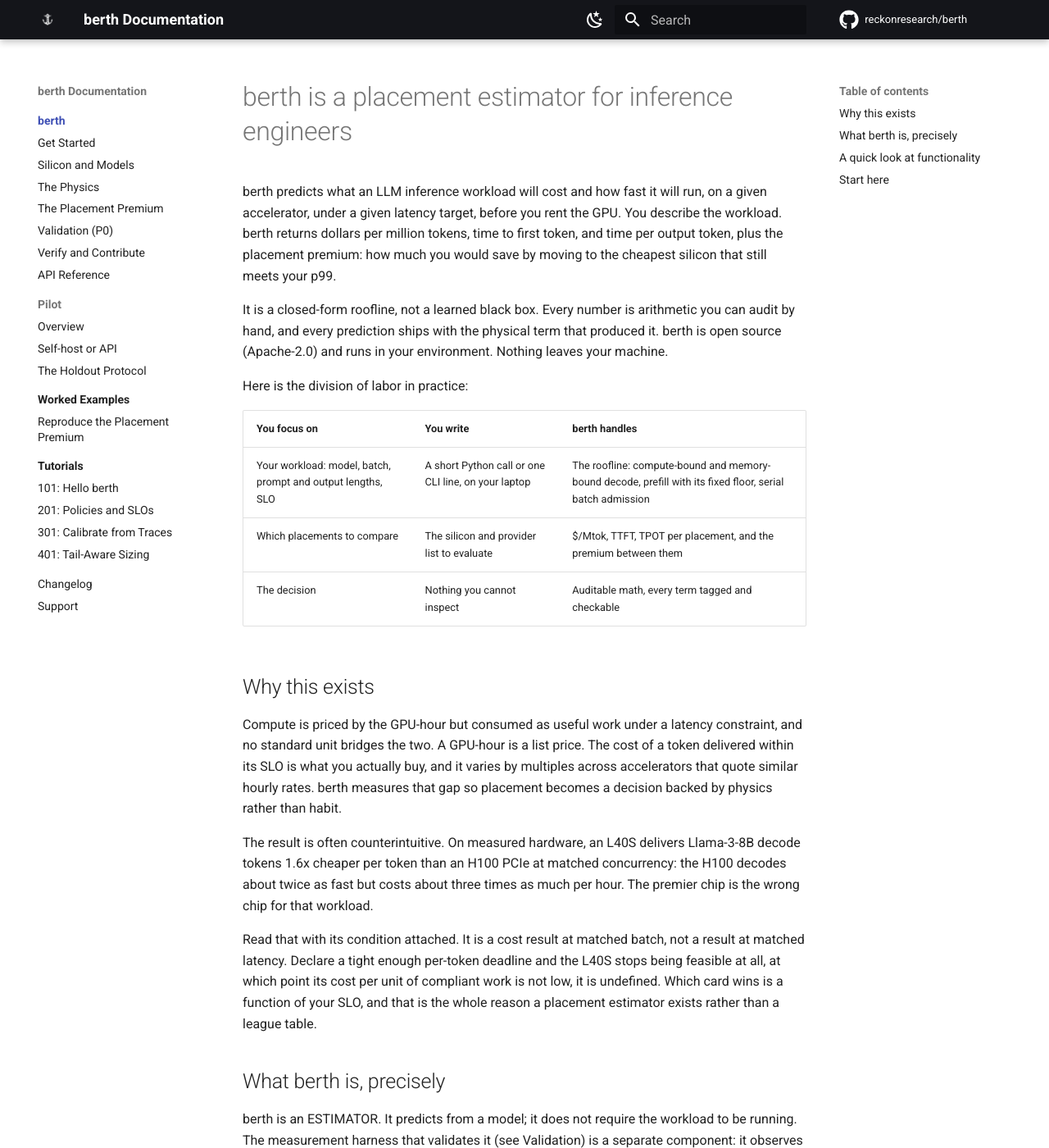
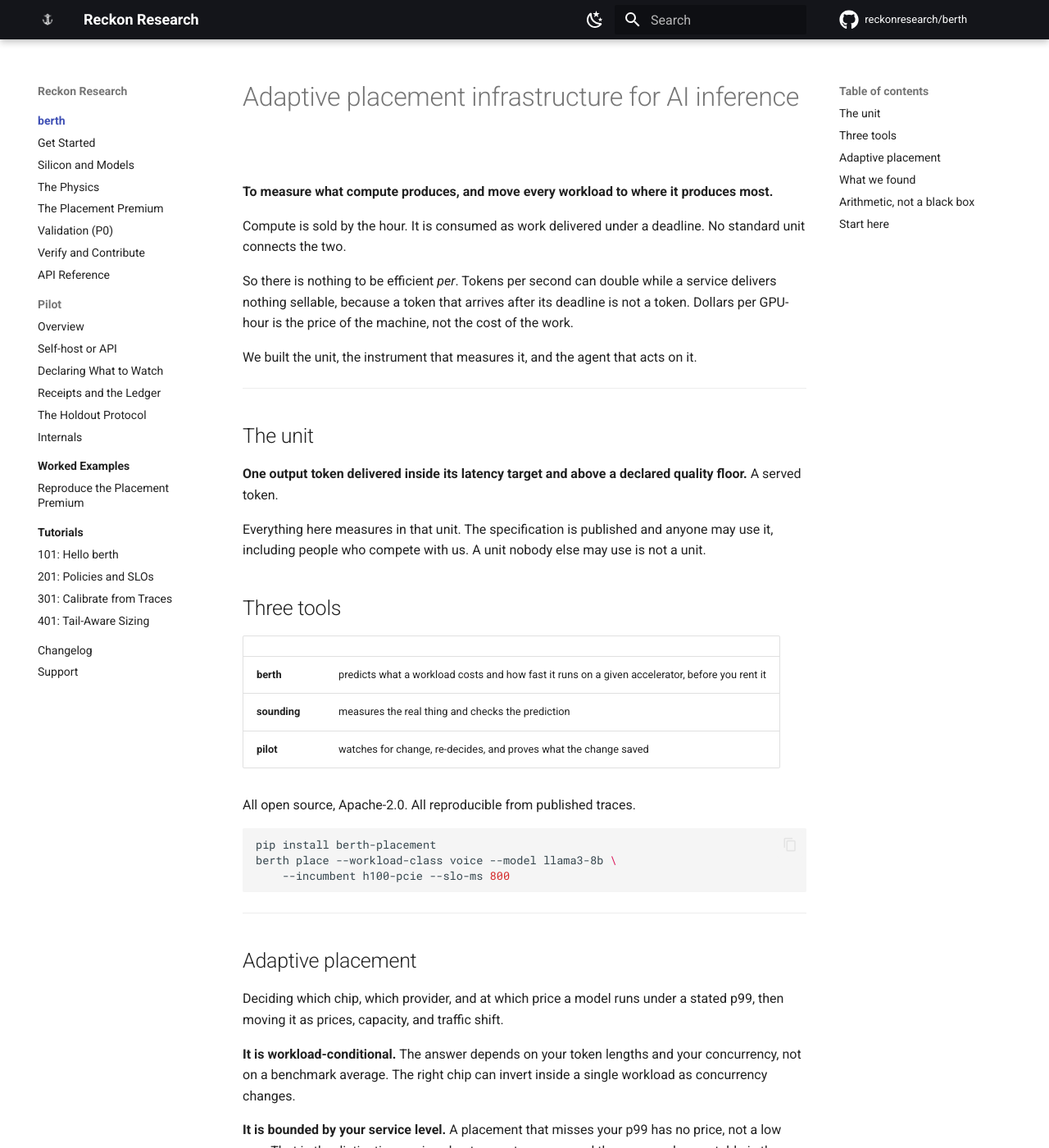
Before and after one commit to reckonresearch/berth-docs, an MkDocs documentation site: the page built from docs/index.md, in a window 1280 px wide and 1400 px high. Shown: the whole window at 82% size. Built offline with MkDocs 1.6.1 and Material for MkDocs 9.7.7, drawn with Linux system fonts in a browser that asks for light colours; comment, search, counter and statistics services are not loaded; some of the changed text lies outside the part shown.

Commit message:
docs(index): the category, not one tool
The index described berth alone. A visitor never learned sounding or pilot
existed, and the site name said berth Documentation, which quietly claimed the
company is one tool.

Now it leads with adaptive placement infrastructure and the mission, then the
unit, then three tools in one line each.

````diff
--- a/docs/index.md
+++ b/docs/index.md
@@ -1,71 +1,129 @@
-# berth is a placement estimator for inference engineers
+# Adaptive placement infrastructure for AI inference
 
-berth predicts what an LLM inference workload will cost and how fast it will run,
-on a given accelerator, under a given latency target, before you rent the GPU.
-You describe the workload. berth returns dollars per million tokens, time to
-first token, and time per output token, plus the placement premium: how much you
-would save by moving to the cheapest silicon that still meets your p99.
+**To measure what compute produces, and move every workload to where it
+produces most.**
 
-It is a closed-form roofline, not a learned black box. Every number is arithmetic
-you can audit by hand, and every prediction ships with the physical term that
-produced it. berth is open source (Apache-2.0) and runs in your environment.
-Nothing leaves your machine.
+Compute is sold by the hour. It is consumed as work delivered under a
+deadline. No standard unit connects the two.
 
-Here is the division of labor in practice:
+So there is nothing to be efficient *per*. Tokens per second can double while
+a service delivers nothing sellable, because a token that arrives after its
+deadline is not a token. Dollars per GPU-hour is the price of the machine, not
+the cost of the work.
 
-| You focus on | You write | berth handles |
-|---|---|---|
-| Your workload: model, batch, prompt and output lengths, SLO | A short Python call or one CLI line, on your laptop | The roofline: compute-bound and memory-bound decode, prefill with its fixed floor, serial batch admission |
-| Which placements to compare | The silicon and provider list to evaluate | $/Mtok, TTFT, TPOT per placement, and the premium between them |
-| The decision | Nothing you cannot inspect | Auditable math, every term tagged and checkable |
+We built the unit, the instrument that measures it, and the agent that acts on
+it.
 
-## Why this exists
+---
 
-Compute is priced by the GPU-hour but consumed as useful work under a latency
-constraint, and no standard unit bridges the two. A GPU-hour is a list price. The
-cost of a token delivered within its SLO is what you actually buy, and it varies
-by multiples across accelerators that quote similar hourly rates. berth measures
-that gap so placement becomes a decision backed by physics rather than habit.
+## The unit
 
-The result is often counterintuitive. On measured hardware, an L40S delivers
-Llama-3-8B decode tokens 1.6x cheaper per token than an H100 PCIe at matched
-concurrency: the H100 decodes about twice as fast but costs about three times as
-much per hour. The premier chip is the wrong chip for that workload.
+**One output token delivered inside its latency target and above a declared
+quality floor.** A served token.
 
-Read that with its condition attached. It is a cost result at matched batch, not
-a result at matched latency. Declare a tight enough per-token deadline and the
-L40S stops being feasible at all, at which point its cost per unit of compliant
-work is not low, it is undefined. Which card wins is a function of your SLO, and
-that is the whole reason a placement estimator exists rather than a league
-table.
+Everything here measures in that unit. The specification is published and
+anyone may use it, including people who compete with us. A unit nobody else
+may use is not a unit.
 
-## What berth is, precisely
+## Three tools
 
-berth is an ESTIMATOR. It predicts from a model; it does not require the workload
-to be running. The measurement harness that validates it (see Validation) is a
-separate component: it observes real hardware to check the estimator. Keep the
-distinction in mind. You use the estimator; the harness is how we earned your
-trust in it.
+| | |
+| --- | --- |
+| **berth** | predicts what a workload costs and how fast it runs on a given accelerator, before you rent it |
+| **sounding** | measures the real thing and checks the prediction |
+| **pilot** | watches for change, re-decides, and proves what the change saved |
 
-## A quick look at functionality
+All open source, Apache-2.0. All reproducible from published traces.
 
-berth's core is a handful of calls:
+```bash
+pip install berth-placement
+berth place --workload-class voice --model llama3-8b \
+    --incumbent h100-pcie --slo-ms 800
+```
 
-- `estimate(sig, silicon, price_hr)`: return cost_per_mtok, TTFT, TPOT for one placement, plus its placement_premium
-- `PlacementClient.place(sig, policy)`: choose the cheapest placement meeting an SLO
-- `PlacementClient.estimate(sig)`: score every candidate placement, filter on feasibility
+---
+
+## Adaptive placement
+
+Deciding which chip, which provider, and at which price a model runs under a
+stated p99, then moving it as prices, capacity, and traffic shift.
+
+**It is workload-conditional.** The answer depends on your token lengths and
+your concurrency, not on a benchmark average. The right chip can invert inside
+a single workload as concurrency changes.
+
+**It is bounded by your service level.** A placement that misses your p99 has
+no price, not a low one. That is the distinction a price sheet cannot express,
+and the reason a league table is the wrong object.
+
+**It constantly adapts.** Prices move, models ship, capacity changes. So does
+the answer, and most teams decide once and never look again.
+
+---
+
+## What we found
+
+Fit the decode constant on one accelerator, then predict a different
+accelerator it has never seen, on different memory technology.
+
+**Worst held-out fold: 9.5 percent, against a 15 percent gate published before
+the first run.**
+
+The residual is the real spread between the two cards. One constant across
+both costs about nine percent, which is the price of generality and is stated
+rather than fitted away.
+
+Two more from the same corpus:
+
+**Prefill admission is serial, and not as a quirk of one server.** Effective
+parallelism 1.09 under vLLM and 1.01 under SGLang. Modelling that one term
+drops first-token error from roughly 65 percent to under 9.
+
+**Decode is stack-independent to three decimals.** 0.854 under SGLang against
+0.850 under vLLM, same card, same model.
+
+Every trace is downloadable. Every number is reproducible.
+
+[The full validation record](validation-p0.md)
+
+---
+
+## Arithmetic, not a black box
+
+A closed-form roofline plus a queueing term. Roughly a page of maths, no
+learned components. Every prediction ships with the physical term that
+produced it and a label saying whether that term rests on a measurement or a
+datasheet.
+
+It runs in your environment. Nothing leaves your machine.
+
+When it is wrong, [we publish that
+too](https://github.com/reckonresearch/berth/blob/main/DEFECTS.md): eleven
+instrument failures, what caused each, and the test that fails if it returns.
+A measurement tool that has never been caught lying has not been used hard
+enough.
+
+---
 
 ## Start here
 
-- [Get Started](quickstart.md): install and run your first estimate in two minutes
-- [Tutorials](tutorials/index.md): four runnable programs, 101 through 401
-- [The Physics](the-physics.md): the roofline, term by term, so you can audit it
-- [Validation (P0)](validation-p0.md): how berth's predictions were checked against real hardware
-- [The Placement Premium](placement-premium.md): the headline quantity and how to read it
-- [Worked Examples](examples/index.md): end-to-end, reproducible from published data
-- [Verify and Contribute](verify-and-contribute.md): check the estimate on your own silicon
-- [API Reference](api-reference.md)
+**New to this** · [Get started](quickstart.md) in two minutes ·
+[Tutorials](tutorials/index.md), four runnable programs
 
-berth is a Python library with a command-line front end. `berth estimate`,
-`berth premium` and `berth list` wrap the same public API, so the fastest path
-to a number needs no Python.
+**Evaluating it** · [The physics](the-physics.md), term by term ·
+[Validation](validation-p0.md), how it was checked against hardware ·
+[The placement premium](placement-premium.md)
+
+**Deciding whether to self-host** · [Self-host or API](versus.md), both on one
+axis
+
+**Running it continuously** · [pilot](pilot.md) ·
+[Declaring what to watch](declaring.md) ·
+[The Holdout Protocol](holdout.md), how a saving is proven
+
+**Contributing** · [Verify and contribute](verify-and-contribute.md) a cell we
+have not measured
+
+---
+
+Built by [Reckon Research](https://reckonresearch.com).
--- a/mkdocs.yml
+++ b/mkdocs.yml
@@ -2,12 +2,12 @@
 # Build:   pip install mkdocs-material && mkdocs build
 # Deploy:  mkdocs gh-deploy   (pushes site/ to the gh-pages branch)
 # The CNAME file in this folder carries the subdomain into the built site.
-site_name: berth Documentation
+site_name: Reckon Research
 
 # Maintainer note, not a page.
 exclude_docs: |
   assets/README.md
-site_description: A placement estimator for inference engineers. Predict $/Mtok, TTFT, and TPOT before you rent the GPU.
+site_description: Adaptive placement infrastructure for AI inference. Predict what a workload costs on a given accelerator before you rent it, measure what it actually does, and move it when the answer changes.
 site_url: https://docs.reckonresearch.com/
 repo_url: https://github.com/reckonresearch/berth
 repo_name: reckonresearch/berth
@@ -60,7 +60,10 @@ nav:
   - Pilot:
       - Overview: pilot.md
       - Self-host or API: versus.md
+      - Declaring What to Watch: declaring.md
+      - Receipts and the Ledger: receipts.md
       - The Holdout Protocol: holdout.md
+      - Internals: pilot-internals.md
   - Worked Examples:
       - Overview: examples/index.md
       - Reproduce the Placement Premium: examples/premium-walkthrough.md
````
